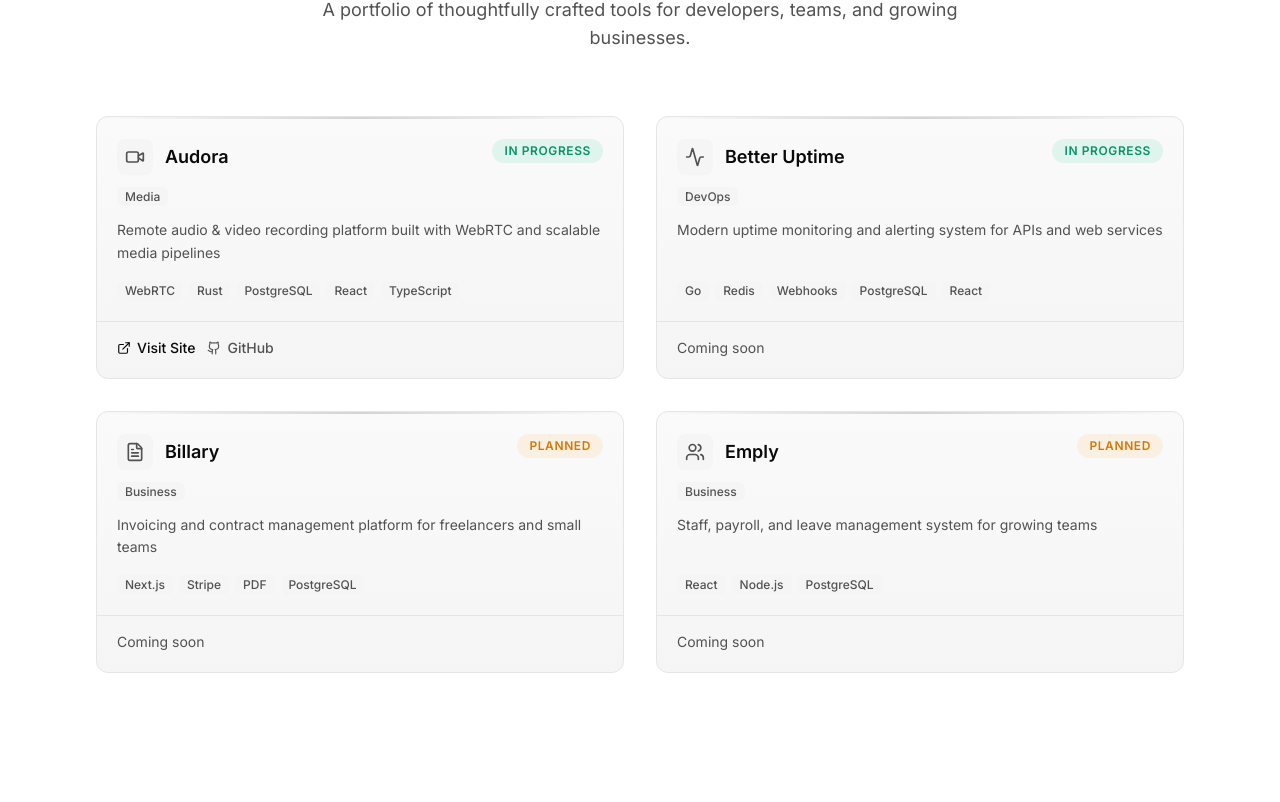
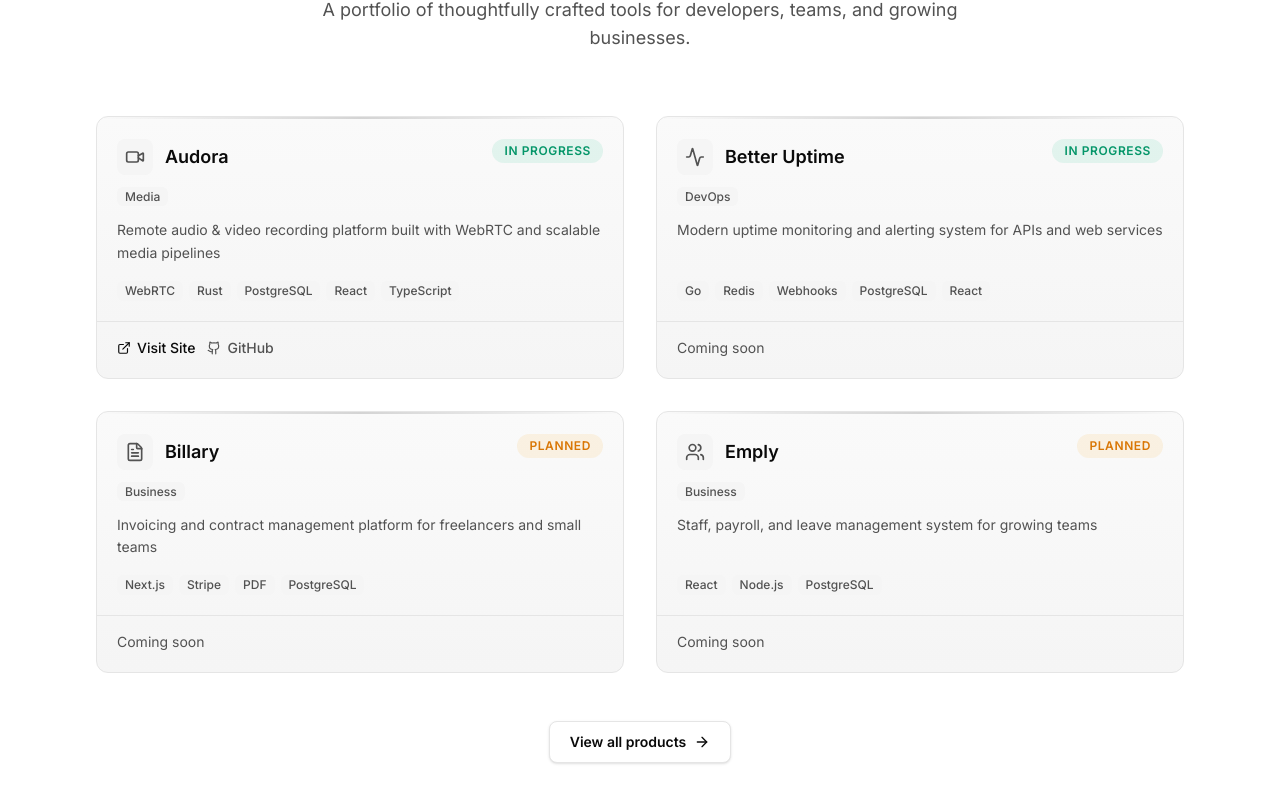
Before and after one commit to narsibhati-dev/audoralabs.com, a Next.js app: page / in a window 1280 px wide. Shown: the part 1912-2714 px from the top of the page. Built offline with nearby package versions, Linux system fonts and the light colour scheme; no server answers.

Commit message:
feat: Add Our Expertise link to header, update expertise section with ID, and enhance products section with a View all products link

```diff
--- a/src/components/header.tsx
+++ b/src/components/header.tsx
@@ -15,9 +15,9 @@ import { Menu } from "lucide-react";
 import type { BlogItem } from "@/components/search-command";
 
 const NAV_LINKS = [
+  { href: "/#expertise", label: "Our Expertise" },
   { href: "/#products", label: "Products" },
   { href: "/#blogs", label: "Blogs" },
-  { href: "/#about", label: "About" },
 ] as const;
 
 interface HeaderProps {
--- a/src/components/sections/expertise-section.tsx
+++ b/src/components/sections/expertise-section.tsx
@@ -17,7 +17,10 @@ const iconMap: Record<string, React.ReactNode> = {
 
 export function ExpertiseSection() {
   return (
-    <section className="relative py-20 sm:py-28 dark bg-[#0a0a0a] text-foreground">
+    <section
+      id="expertise"
+      className="relative py-20 sm:py-28 dark bg-[#0a0a0a] text-foreground"
+    >
       {/* Subtle grid pattern overlay */}
       {/* Dot pattern overlay with radial fade */}
       <div
--- a/src/components/sections/products-section.tsx
+++ b/src/components/sections/products-section.tsx
@@ -1,3 +1,4 @@
+import Link from "next/link";
 import { Badge } from "@/components/ui/badge";
 import { ProductCard } from "@/components/ui/product-card";
 import {
@@ -6,6 +7,7 @@ import {
 } from "@/components/ui/stagger-container";
 import { AnimateOnScroll } from "@/components/ui/animate-on-scroll";
 import { products } from "@/data/products";
+import { ArrowRight } from "lucide-react";
 
 export function ProductsSection() {
   return (
@@ -35,6 +37,16 @@ export function ProductsSection() {
             </StaggerItem>
           ))}
         </StaggerContainer>
+
+        <div className="mt-12 flex justify-center">
+          <Link
+            href="/products"
+            className="inline-flex items-center gap-2 rounded-lg border border-border bg-background px-5 py-2.5 text-sm font-semibold text-foreground shadow-sm transition-colors hover:bg-accent hover:text-accent-foreground"
+          >
+            View all products
+            <ArrowRight className="h-4 w-4" />
+          </Link>
+        </div>
       </div>
     </section>
   );
```
